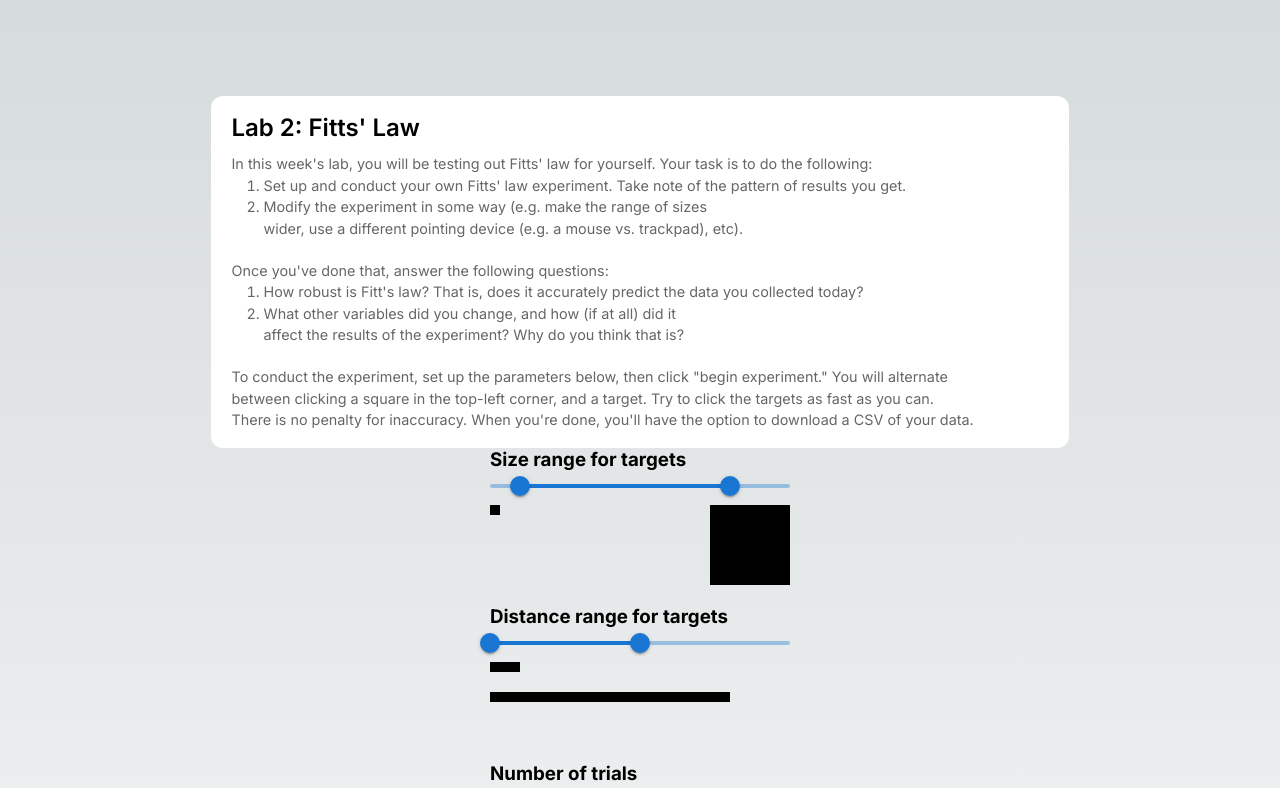
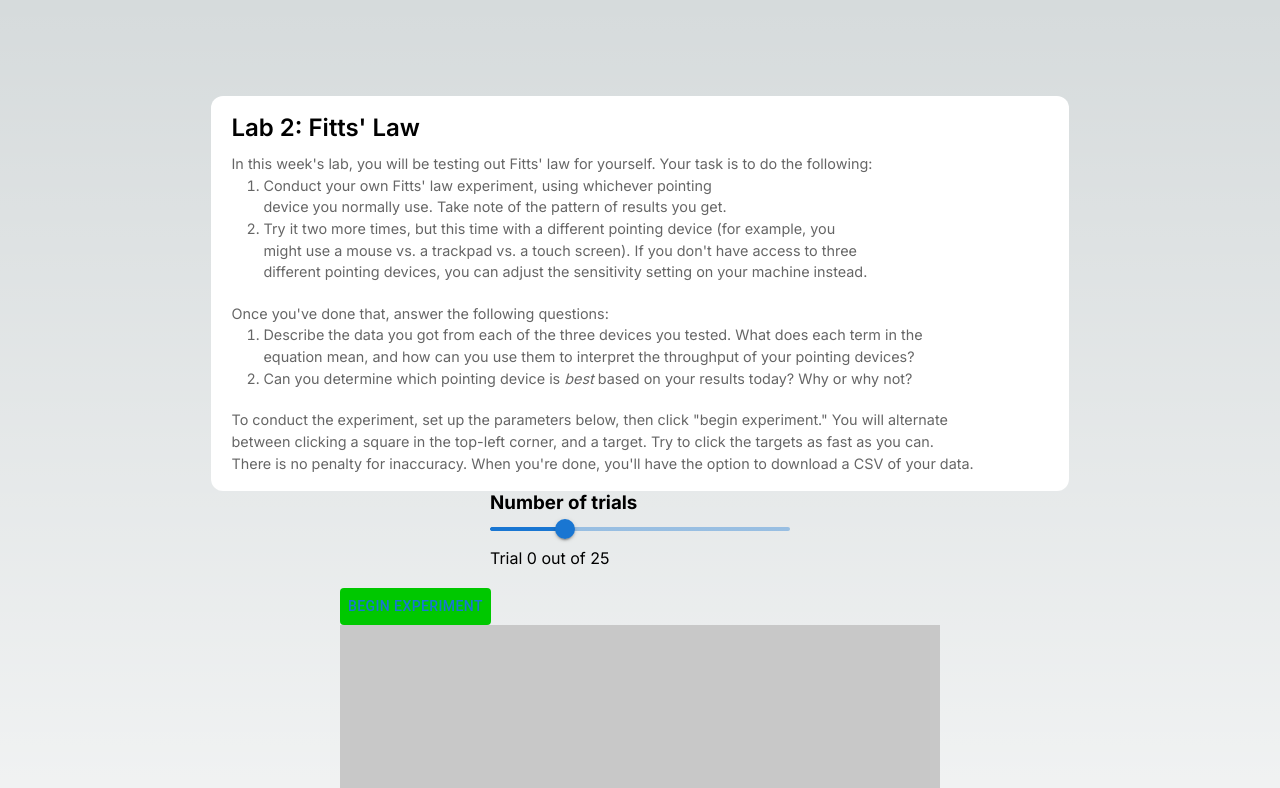
Before and after one commit to swres/info463-public, a Next.js app: page /lab2 in a window 1280 px wide. Shown: the top 788 px of the page. Built offline with nearby package versions, Linux system fonts and the light colour scheme.

Commit message:
updated lab 2

```diff
--- a/app/lab2/page.tsx
+++ b/app/lab2/page.tsx
@@ -15,14 +15,18 @@ export default function Lab2() {
         <h2>Lab 2: Fitts' Law</h2>
         <p>In this week's lab, you will be testing out Fitts' law for yourself. Your task is to do the following:</p>
         <ol>
-          <li>Set up and conduct your own Fitts' law experiment. Take note of the pattern of results you get.</li>
-          <li>Modify the experiment in some way (e.g. make the range of sizes wider, use a different pointing device (e.g. a mouse vs. trackpad), etc).</li>
+          <li>Conduct your own Fitts' law experiment, using whichever pointing device you normally use. Take note of the pattern of results you get.</li>
+          <li>Try it two more times, but this time with a different pointing device (for example, you might use a mouse vs. a trackpad vs. a touch screen). If you don't have access to three different
+            pointing devices, you can adjust the sensitivity setting on your machine instead.
+          </li>
         </ol>
         <br></br>
         <p>Once you've done that, answer the following questions:</p>
         <ol>
-          <li>How robust is Fitt's law? That is, does it accurately predict the data you collected today?</li>
-          <li>What other variables did you change, and how (if at all) did it affect the results of the experiment? Why do you think that is?</li>
+          <li>Describe the data you got from each of the three devices you tested. What does each term in the equation mean, and how can you use them to interpret
+            the throughput of your pointing devices?
+          </li>
+          <li>Can you determine which pointing device is <i>best</i> based on your results today? Why or why not?</li>
         </ol>
         <br></br>
         <p>To conduct the experiment, set up the parameters below, then click "begin experiment." You will alternate between clicking a
@@ -46,6 +50,9 @@ let minSize = 10;
 let maxDist = 240;
 let minDist = 30
 
+let globalSizes = [20, 40, 80]
+let globalDists = [50, 200, 400]
+
 let numTrials = 25;
 let curTrial = 0;
 
@@ -57,6 +64,7 @@ function ExpOptions(){
     setSizes(newValue as number[]);
     minSize = sizes[0];
     maxSize = sizes[1];
+    globalSizes = newValue as number[];
   };
 
   const [dists, setDists] = useState([30,240])
@@ -72,7 +80,21 @@ function ExpOptions(){
     setNumTrials(newValue as number);
     numTrials = (newValue as number);
   }
-
+  return (
+    <div>
+      <h3>Number of trials</h3>
+      <Box sx={{ width: 300 }}>
+      <Slider
+        getAriaLabel={() => 'Number of trials'}
+        value={numberTrials}
+        onChange={handleNumTrials}
+        valueLabelDisplay="auto"
+      />
+    </Box>
+    <p>Trial {curTrial} out of {numTrials}</p>
+    </div>
+  )
+  /*
   return (
     <div>
       <h3>Size range for targets</h3>
@@ -119,7 +141,7 @@ function ExpOptions(){
     <p>Trial {curTrial} out of {numTrials}</p>
     <>Distance range: {minDist} to {maxDist}</>
     </div>
-  )
+  )*/
 }
 
 function Results() {
@@ -190,12 +212,10 @@ function Results() {
       <p>Fitts' Law says that movement time (MT) is a combination of target distance (D) and width (W), as specified
         by the following formula: MT = a + b*ID, where ID = log(2D/W). R^2 is a measure of the linearity of a regression,
         and in this case refers to how closely your results follow Fitts' Law.</p>
-      <p>According to your data, the parameters for your input device are:</p>
-      <ul>
-        <li><b>Delay:</b> {lr_intercept}</li>
-        <li><b>Acceleration:</b> {lr_slope}</li>
-        <li><b>R^2:</b> {lr_r2}</li>
-      </ul>
+      <br></br>
+      <p>According to your data, your Fitts' law regression is:</p>
+      <p>MT = {lr_intercept.toFixed(2)} + {lr_slope.toFixed(2)}ID</p>
+      <p>Your R^2 was {lr_r2.toFixed(2)}</p>
     </div>
   )
 }
@@ -208,9 +228,11 @@ function Experiment() {
     //Are we in a trial?
     if (trial){
       //Random size
-      let size = Math.max(minSize, (Math.random() * maxSize));
+      //let size = Math.max(minSize, (Math.random() * maxSize));
+      let size = globalSizes[Math.floor(Math.random()*globalSizes.length)];
       //Random location
-      let dist = Math.random()*(maxDist - minDist) + minDist
+      //let dist = Math.random()*(maxDist - minDist) + minDist
+      let dist = globalDists[Math.floor(Math.random()*globalDists.length)];
       //let left = Math.max(5 + size, ((Math.random() * dist)));
       let left = (Math.random() * dist);
       //let top = Math.max(5 + size, ((Math.random() * screenHeight) - size));
```
